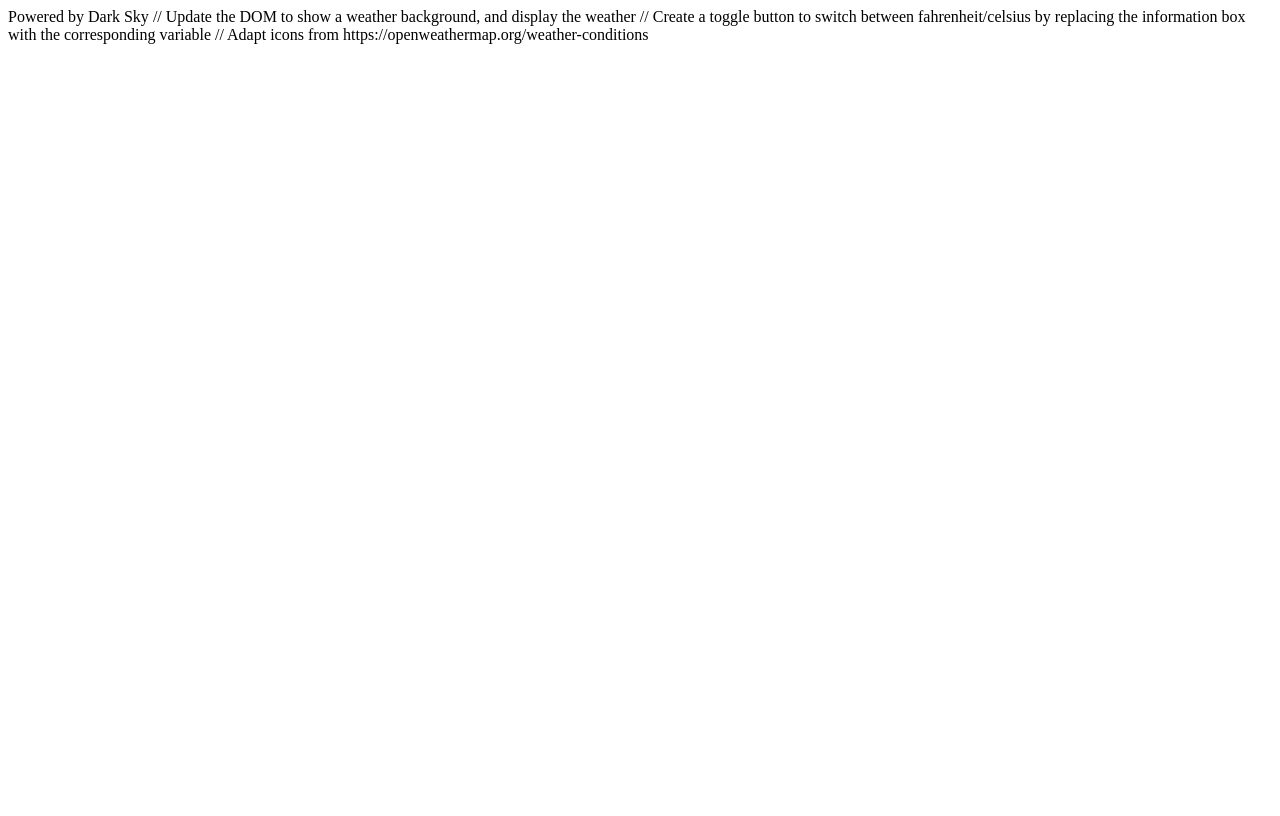
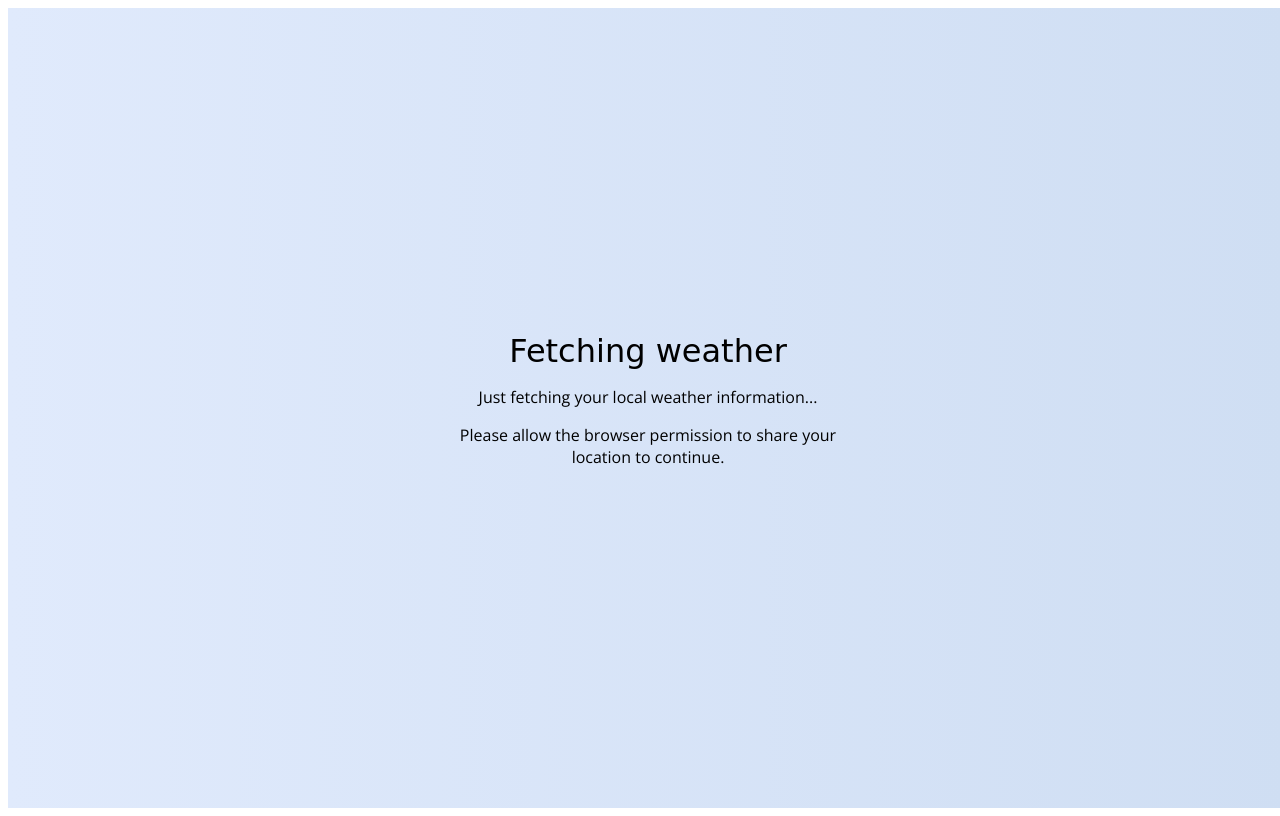
Before and after one commit to simi3/weather, a plain HTML site: page weather_app.html in a window 1280 px wide. Drawn offline with nearby package versions, Linux system fonts and the light colour scheme; a web font is replaced by a local one.

Commit message:
Loading screen styled

```diff
--- /dev/null
+++ b/styles.css
@@ -0,0 +1,25 @@
+#gradient_back {
+	height: 100vh;
+	width: 100vw;
+	background: #E0EAFC;  /* fallback for old browsers */
+	background: -webkit-linear-gradient(to right, #E0EAFC, #CFDEF3);  /* Chrome 10-25, Safari 5.1-6 */
+	background: linear-gradient(to right, #E0EAFC, #CFDEF3); /* W3C, IE 10+/ Edge, Firefox 16+, Chrome 26+, Opera 12+, Safari 7+ */
+	display: flex;
+	align-items: center;
+	justify-content: center;
+}
+
+#loading_content {
+	max-width: 400px;
+	text-align: center;
+
+}
+
+.cursive {
+	font-family: 'Vibur', cursive;
+	font-size: 32px;
+}
+
+body {
+	font-family: 'Open Sans', sans-serif;
+}
--- a/weather_app.html
+++ b/weather_app.html
@@ -1,4 +1,23 @@
-Powered by Dark Sky
+<!DOCTYPE HTML>
+
+<HTML>
+	<head>
+		<meta charset="utf-8">
+
+		<title>Weather station</title>
+		<link rel="stylesheet" href="styles.css">
+		<link href="https://fonts.googleapis.com/css?family=Open+Sans|Vibur" rel="stylesheet">
+	</head>
+	<body>
+
+	<div id="gradient_back">
+		<div id="loading_content">
+		<span class="cursive">Fetching weather</span>
+		<p>Just fetching your local weather information...</p>
+		<p>Please allow the browser permission to share your location to continue.</p>
+		</div>
+	</div>
+
 
 <script>
 
@@ -31,11 +50,15 @@ Powered by Dark Sky
   		});
 	}
 
+
+// Update the DOM to show a weather background, and display the weather
+// Create a toggle button to switch between fahrenheit/celsius by replacing the information box with the corresponding variable
+// Adapt icons from https://openweathermap.org/weather-conditions
+
 </script>
 
 <script src="https://ajax.googleapis.com/ajax/libs/jquery/3.2.1/jquery.min.js"></script>
 
+</body>
 
-// Update the DOM to show a weather background, and display the weather
-// Create a toggle button to switch between fahrenheit/celsius by replacing the information box with the corresponding variable
-// Adapt icons from https://openweathermap.org/weather-conditions
+</HTML>
```
